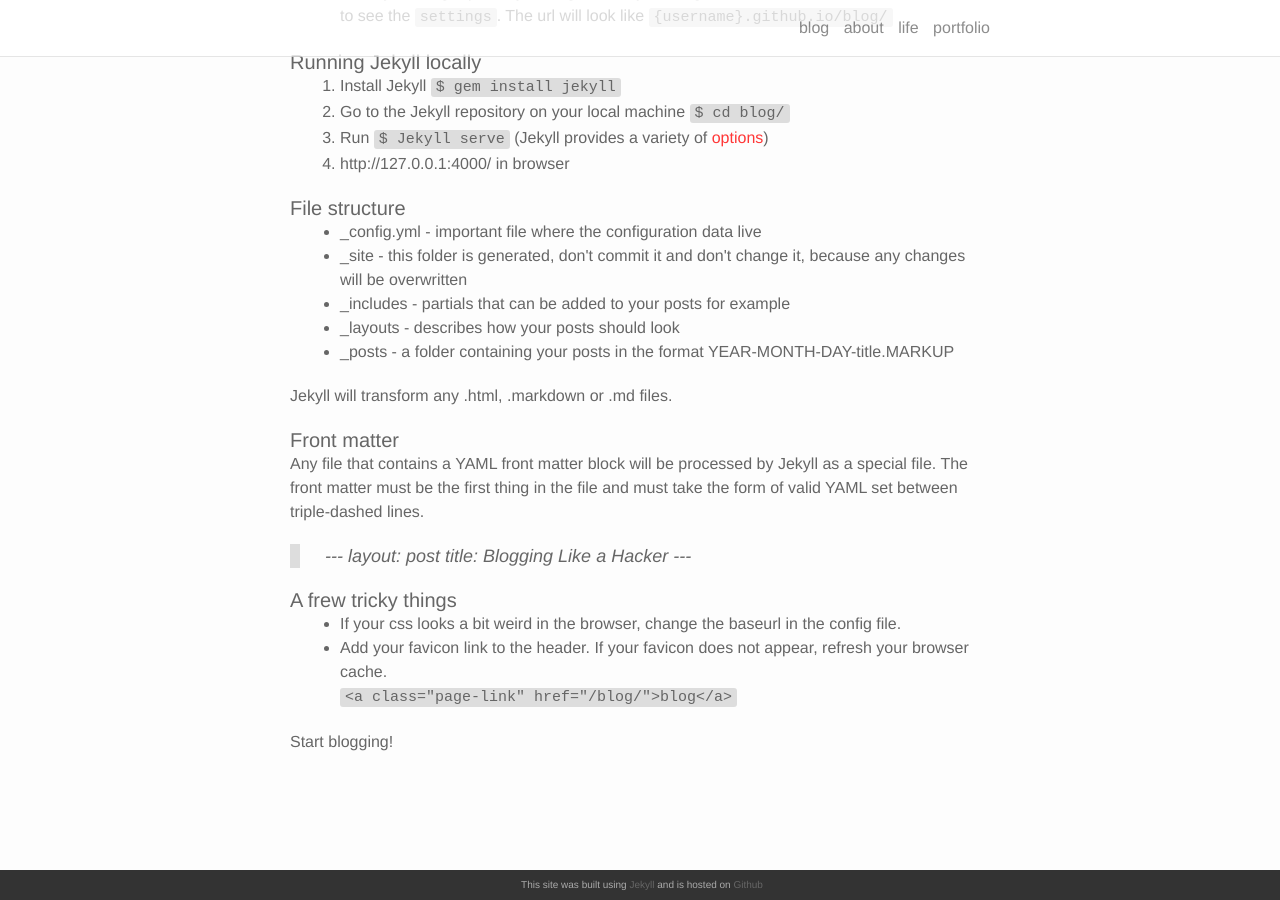
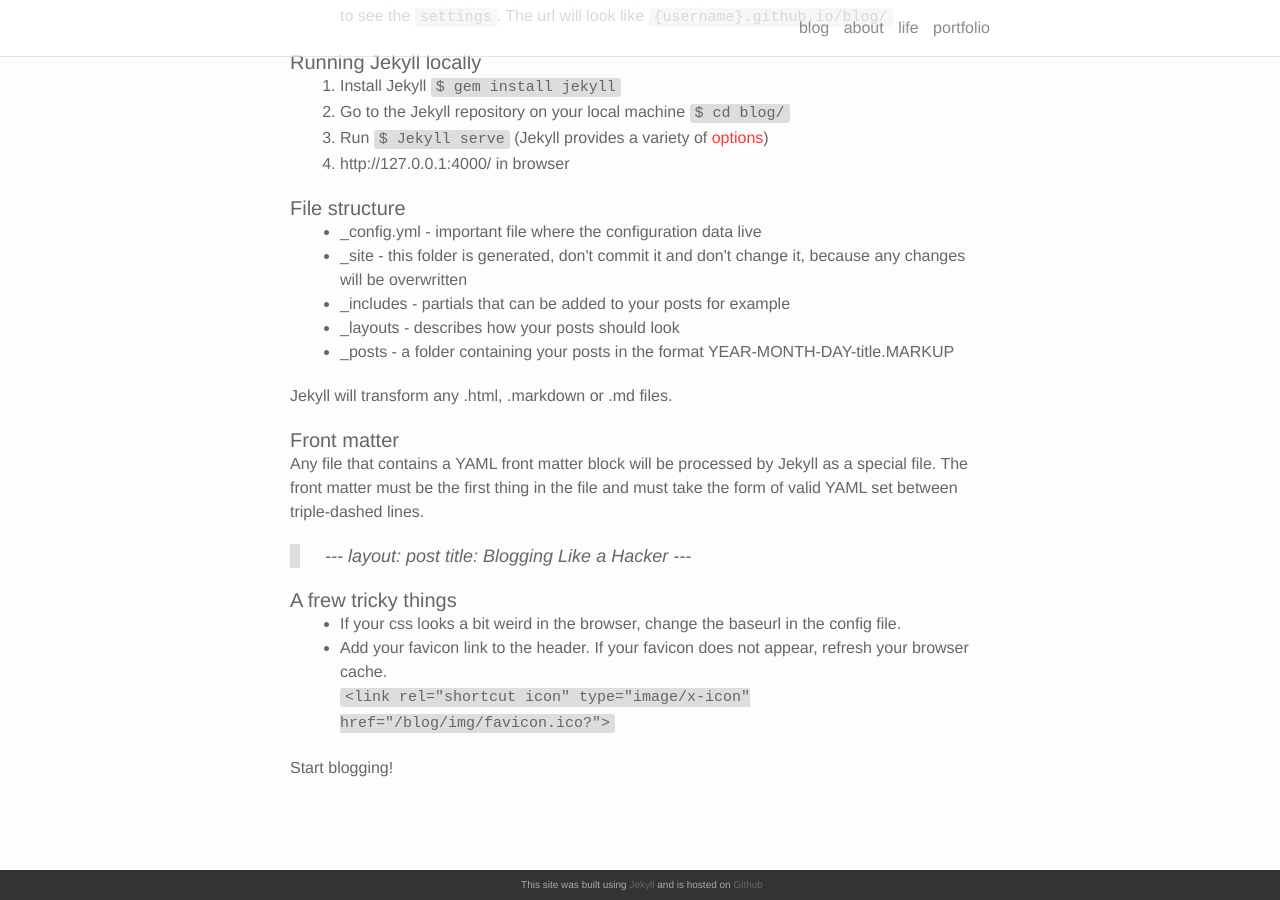
Before and after one commit to annelledejager/blog, a Jekyll site: the page built from _posts/2017-09-21-howjekyll.markdown, in a window 1280 px wide and 900 px high, scrolled down 672 px. Built offline with Jekyll 4.4.1, drawn with Linux system fonts in a browser that asks for light colours; nearby versions of some CDN libraries; comment, search, counter and statistics services are not loaded.

Commit message:
Favicon link fix

````diff
--- a/_posts/2017-09-21-howjekyll.markdown
+++ b/_posts/2017-09-21-howjekyll.markdown
@@ -58,6 +58,6 @@
 - If your css looks a bit weird in the browser, change the baseurl in the config file.
 - Add your favicon link to the header.  If your favicon does not appear, refresh your browser cache.
 <br />
-```<a class="page-link" href="{{ site.baseurl }}/">blog</a>```
+```<link rel="shortcut icon" type="image/x-icon" href="{{ "/img/favicon.ico?" | prepend: site.baseurl }}">```
 
 Start blogging!
````
